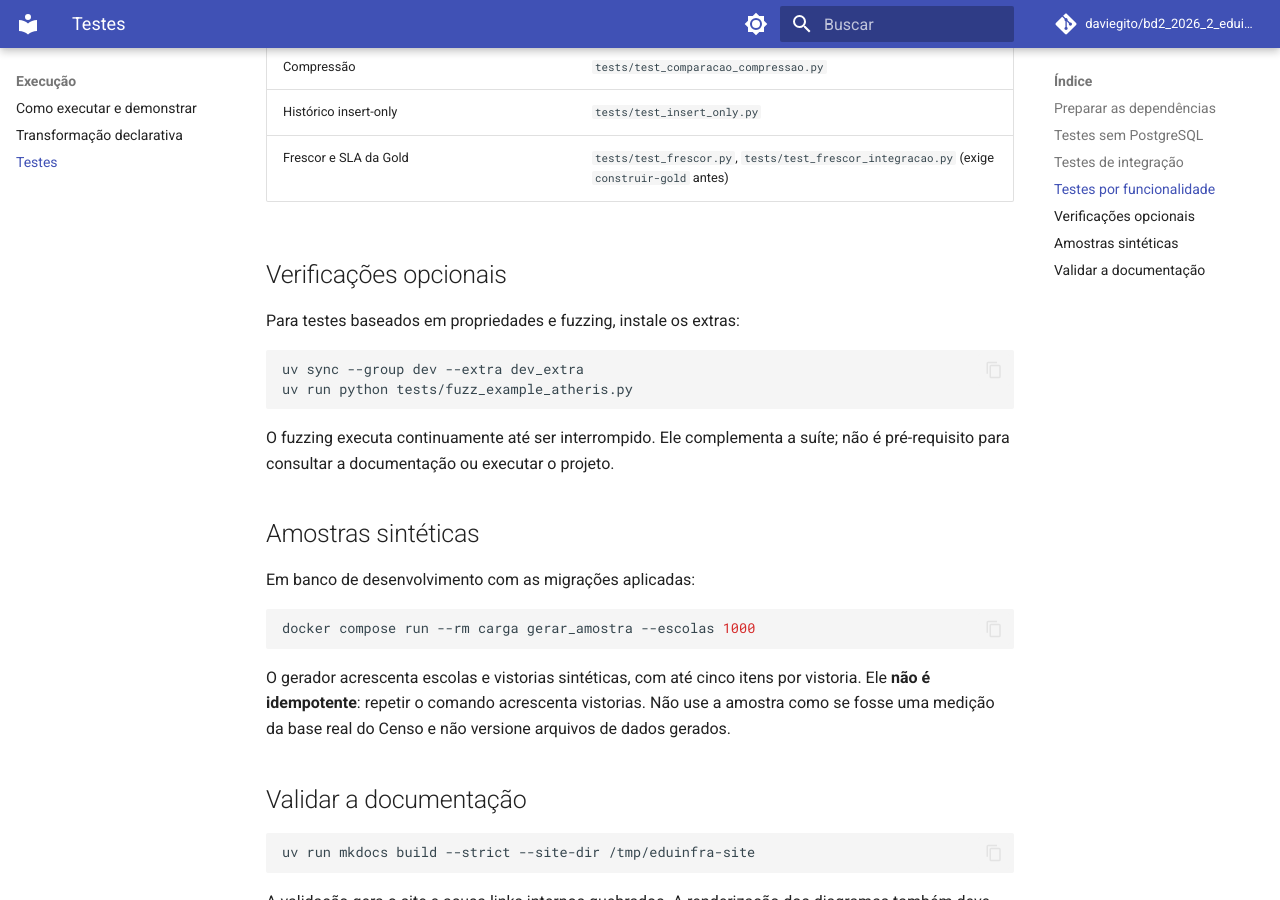
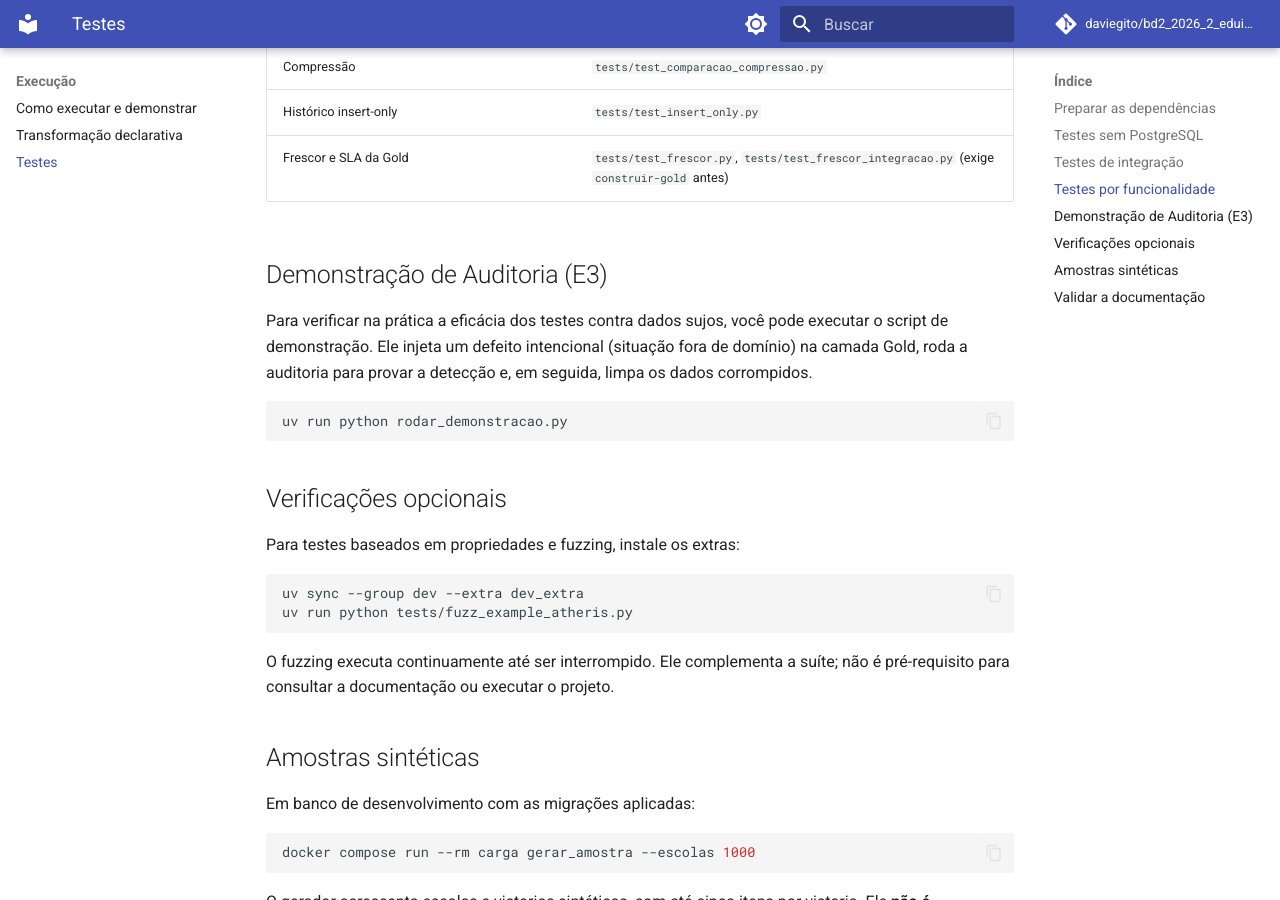
Before and after one commit to daviegito/bd2_2026_2_eduinfra, an MkDocs documentation site: the page built from docs/testes.md, in a window 1280 px wide and 900 px high, scrolled down 1900 px. Built offline with MkDocs 1.6.1 and Material for MkDocs 9.7.7, drawn with Linux system fonts in a browser that asks for light colours; comment, search, counter and statistics services are not loaded.

Commit message:
docs: adição da demonstração de auditoria

````diff
--- a/docs/testes.md
+++ b/docs/testes.md
@@ -64,6 +64,14 @@ respeitando os mesmos pré-requisitos e a pausa do consumidor.
 | Histórico insert-only | `tests/test_insert_only.py` |
 | Frescor e SLA da Gold | `tests/test_frescor.py`, `tests/test_frescor_integracao.py` (exige `construir-gold` antes) |
 
+## Demonstração de Auditoria (E3)
+
+Para verificar na prática a eficácia dos testes contra dados sujos, você pode executar o script de demonstração. Ele injeta um defeito intencional (situação fora de domínio) na camada Gold, roda a auditoria para provar a detecção e, em seguida, limpa os dados corrompidos.
+
+```bash
+uv run python rodar_demonstracao.py
+```
+
 ## Verificações opcionais
 
 Para testes baseados em propriedades e fuzzing, instale os extras:
````
